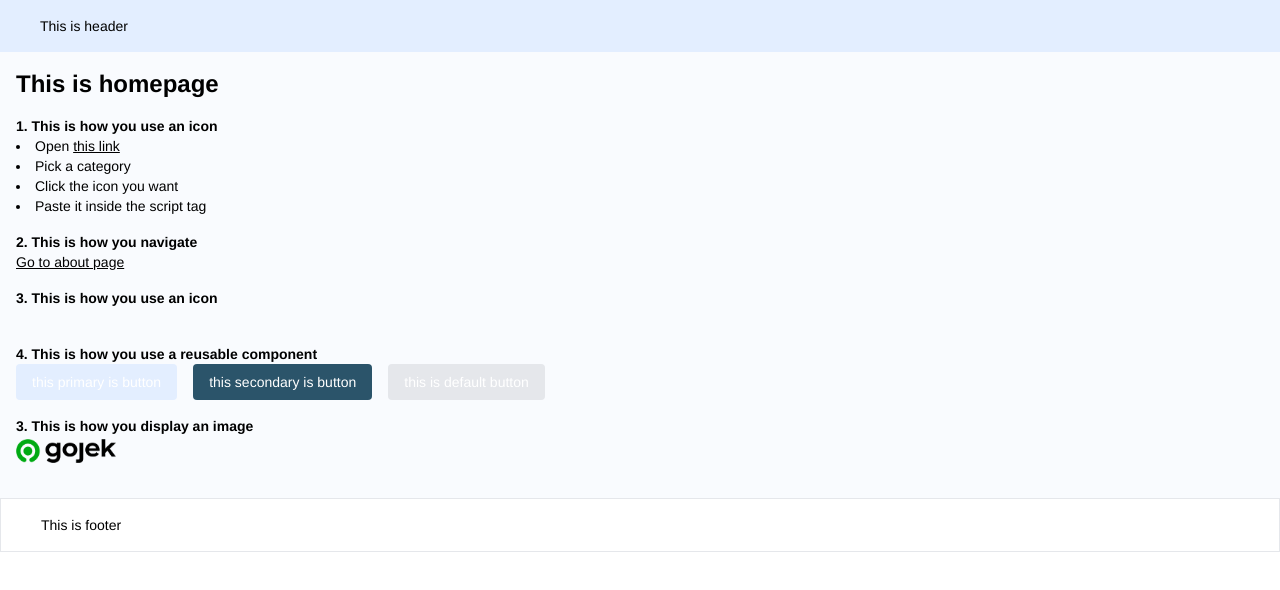
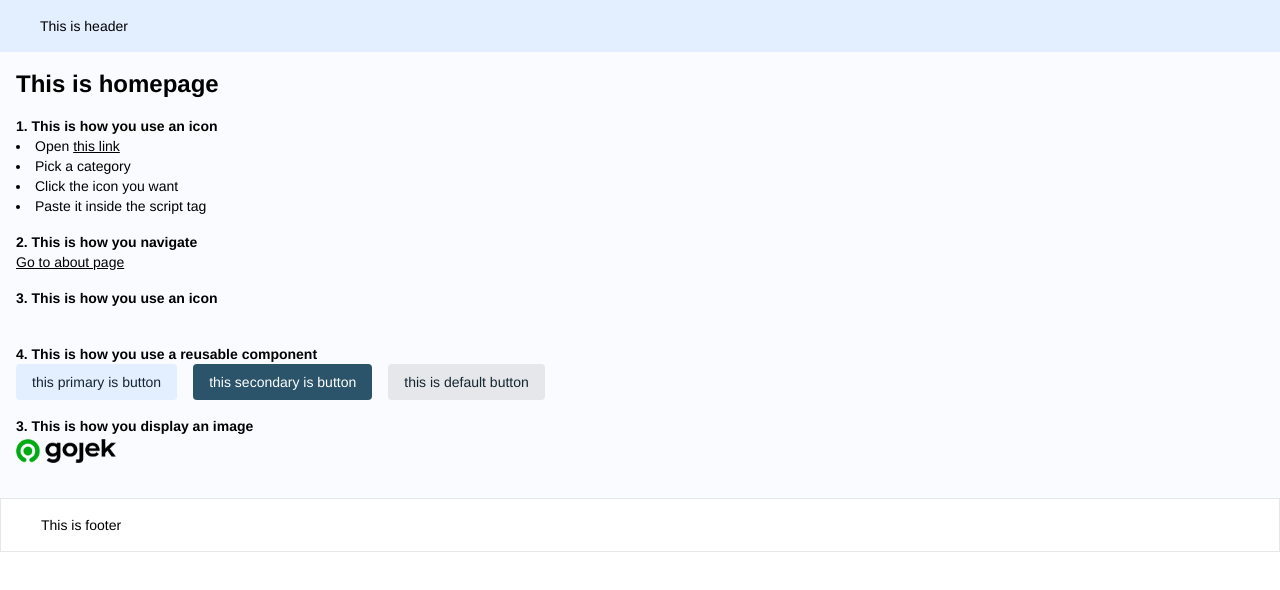
Before and after one commit to shintiazhou/progate-web, a SvelteKit app: page / in a window 1280 px wide. Shown: the top 590 px of the page. Built offline with nearby package versions, Linux system fonts and the light colour scheme; some icons are missing.

Commit message:
fix button color

```diff
--- a/src/components/Button.svelte
+++ b/src/components/Button.svelte
@@ -5,13 +5,13 @@
 
   const styles = {
     primary: "bg-primary text-dark",
-    secondary: "bg-secondary",
+    secondary: "bg-secondary text-white ",
   };
   bgColorClass = styles[color] || "bg-gray-200 text-dark";
 </script>
 
 <button
-  class={`transition-all hover:scale-105 text-white px-4 py-2 rounded ${bgColorClass} ${customClass}`}
+  class={`transition-all hover:scale-105 px-4 py-2 rounded ${bgColorClass} ${customClass}`}
 >
   <slot />
 </button>
```
